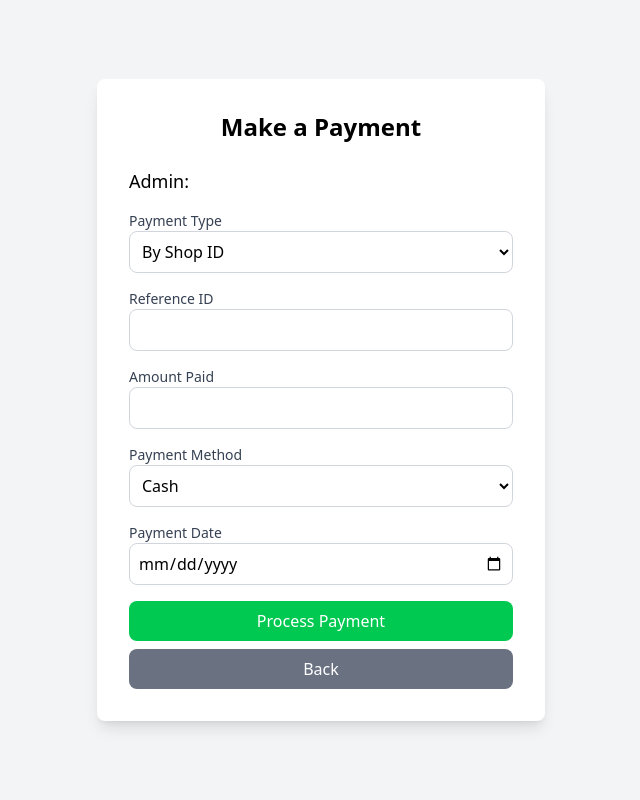
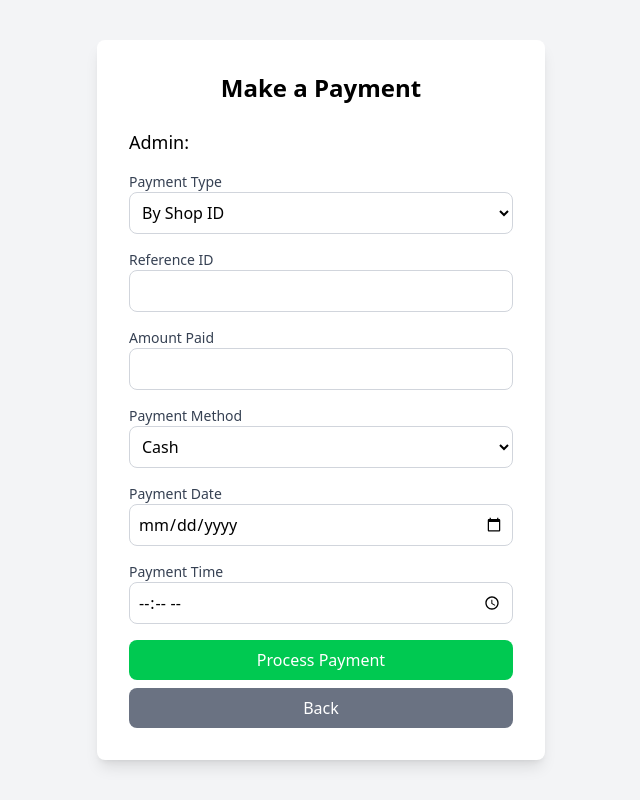
Before and after one commit to RashenThemiya/community, a React (Vite) app in the folder Frontend/: page /make-payment in a window 1280 px wide. Shown: the whole page, without its empty margins (319-959 px from the left). Built offline with nearby package versions, Linux system fonts and the light colour scheme.

Commit message:
Update makePayment.jsx for payment UI changes

```diff
--- a/Frontend/src/pages/Payment/makePayment.jsx
+++ b/Frontend/src/pages/Payment/makePayment.jsx
@@ -1,18 +1,22 @@
 import { useState } from "react";
 import { useNavigate } from "react-router-dom";
-import ConfirmWrapper from "../../components/ConfirmWrapper"; // ✅ import ConfirmWrapper
-import { useAuth } from "../../context/AuthContext"; // ✅ import useAu
+import ConfirmWrapper from "../../components/ConfirmWrapper";
+import { useAuth } from "../../context/AuthContext";
 import api from "../../utils/axiosInstance";
+
 const MakePayment = () => {
     const navigate = useNavigate();
-    const { name } = useAuth(); // ✅ Get admin's name from context
+    const { name } = useAuth();
+
     const [paymentData, setPaymentData] = useState({
         referenceId: "",
         amountPaid: "",
         paymentMethod: "Cash",
         type: "shop",
-        paymentDate: "", // ✅ Add paymentDate to state
+        paymentDate: "",
+        paymentTime: "", // ✅ Add paymentTime
     });
+
     const [message, setMessage] = useState(null);
     const [error, setError] = useState(null);
     const [loading, setLoading] = useState(false);
@@ -26,10 +30,9 @@ const MakePayment = () => {
         setError(null);
         setMessage(null);
 
-        const { referenceId, amountPaid, paymentMethod, type, paymentDate } = paymentData;
+        const { referenceId, amountPaid, paymentMethod, type, paymentDate, paymentTime } = paymentData;
 
-        // Basic validation
-        if (!referenceId.trim() || !amountPaid || !paymentDate) {
+        if (!referenceId.trim() || !amountPaid || !paymentDate || !paymentTime) {
             setError("Please fill all fields before submitting.");
             return;
         }
@@ -40,12 +43,16 @@ const MakePayment = () => {
             ? `api/payments/by-shop/${referenceId.trim()}`
             : `api/payments/by-invoice/${referenceId.trim()}`;
 
+        // ✅ Combine date and time into a single ISO string
+        const combinedDateTime = new Date(`${paymentDate}T${paymentTime}`);
+        const isoPaymentDate = combinedDateTime.toISOString();
+
         try {
             const response = await api.post(endpoint, {
                 amountPaid: parseFloat(amountPaid),
                 paymentMethod,
-                paymentDate,
-                adminName: name, // ✅ Include admin's name in request // ✅ Add paymentDate to request
+                paymentDate: isoPaymentDate,
+                adminName: name,
             });
 
             setMessage("Payment processed successfully!");
@@ -54,7 +61,8 @@ const MakePayment = () => {
                 amountPaid: "",
                 paymentMethod: "Cash",
                 type: "shop",
-                paymentDate: "", // Reset the payment date after successful submission
+                paymentDate: "",
+                paymentTime: "", // ✅ Reset time too
             });
         } catch (err) {
             setError(err.response?.data?.message || "Failed to process payment. Please try again.");
@@ -67,9 +75,7 @@ const MakePayment = () => {
         <div className="flex justify-center items-center min-h-screen bg-gray-100">
             <div className="bg-white p-8 rounded-lg shadow-lg w-full max-w-md">
                 <h2 className="text-2xl font-bold mb-6 text-center">Make a Payment</h2>
-
-                {/* Display admin's name */}
-                <p className="text-lg mb-4">Admin: {name}</p> {/* ✅ Display admin's name */}
+                <p className="text-lg mb-4">Admin: {name}</p>
 
                 {message && <p className="text-green-500 text-sm mb-4">{message}</p>}
                 {error && <p className="text-red-500 text-sm mb-4">{error}</p>}
@@ -129,7 +135,7 @@ const MakePayment = () => {
                         </select>
                     </div>
 
-                    {/* ✅ Add Payment Date Field */}
+                    {/* ✅ Payment Date Field */}
                     <div>
                         <label className="block text-sm font-medium text-gray-700">Payment Date</label>
                         <input
@@ -142,7 +148,19 @@ const MakePayment = () => {
                         />
                     </div>
 
-                    {/* ✅ Wrap just the button inside ConfirmWrapper */}
+                    {/* ✅ Payment Time Field */}
+                    <div>
+                        <label className="block text-sm font-medium text-gray-700">Payment Time</label>
+                        <input
+                            type="time"
+                            name="paymentTime"
+                            value={paymentData.paymentTime}
+                            onChange={handleChange}
+                            className="w-full p-2 border border-gray-300 rounded-lg"
+                            required
+                        />
+                    </div>
+
                     <ConfirmWrapper message="Are you sure you want to process this payment?">
                         <button
                             type="submit"
```
